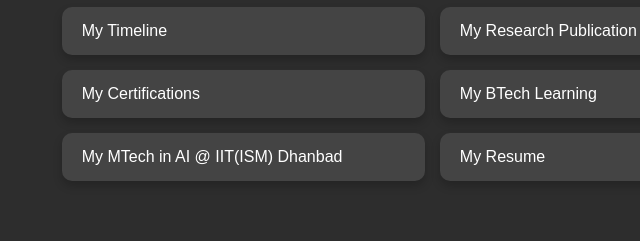
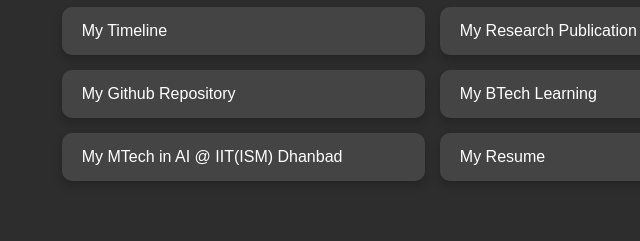
Before and after one commit to syedausafhaider/syedausafhaider.github.io, a plain HTML site: page index.html in a window 1280 px wide. Shown: the part 397-638 px from the top of the page, 413-1053 px from the left. Drawn offline with Linux system fonts and the light colour scheme.

Commit message:
Update index.html
added github repo

```diff
--- a/index.html
+++ b/index.html
@@ -32,7 +32,7 @@
             <div class="buttons">
                 <a href="/mytimeline/index.html" class="button">My Timeline</a>
                 <a href="my_research_papers.html" class="button">My Research Publication</a>
-                <a href="my_certifications.html" class="button">My Certifications</a>
+                <a href="https://github.com/syedausafhaider" class="button">My Github Repository</a>
                 <a href="my_btech_learning.html" class="button">My BTech Learning</a>
                 <a href="/mylearning/index.html" class="button">My MTech in AI @ IIT(ISM) Dhanbad</a>
                 <a href="my_resume.html" class="button">My Resume</a>
```
